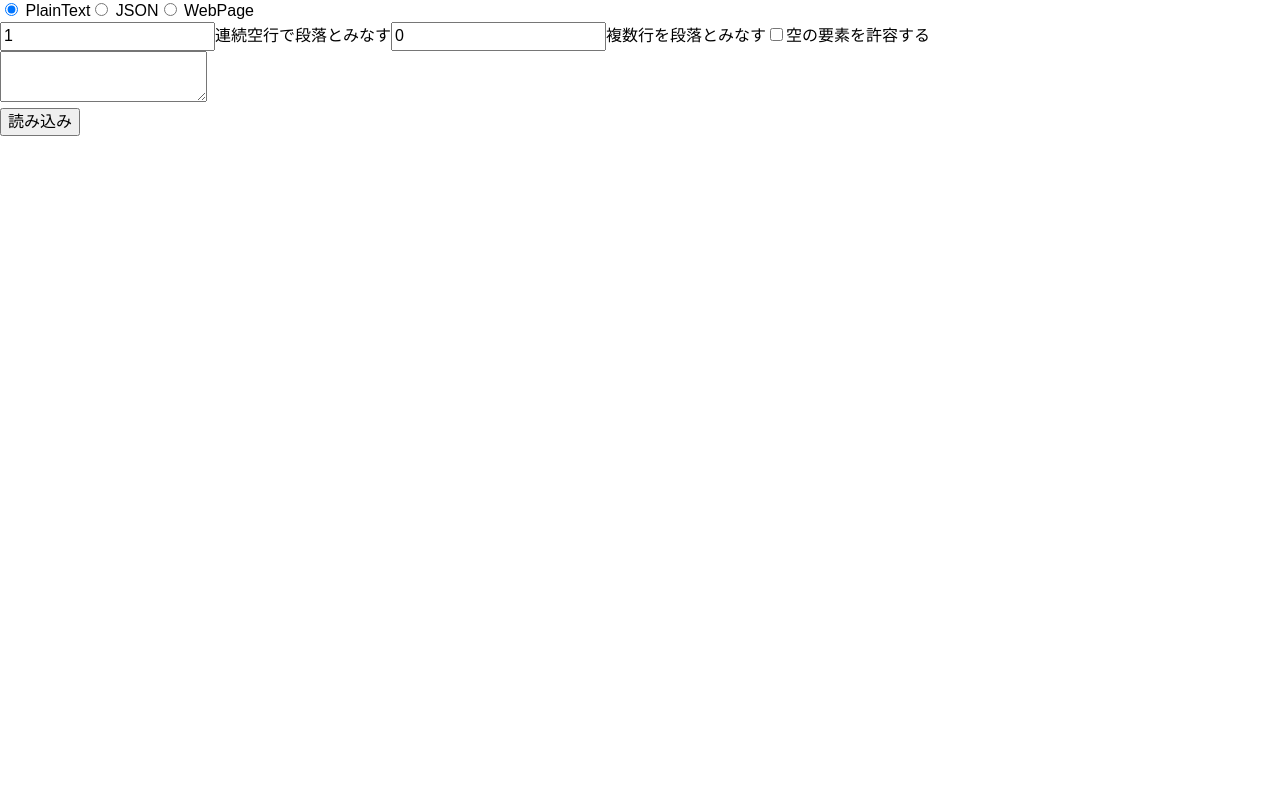
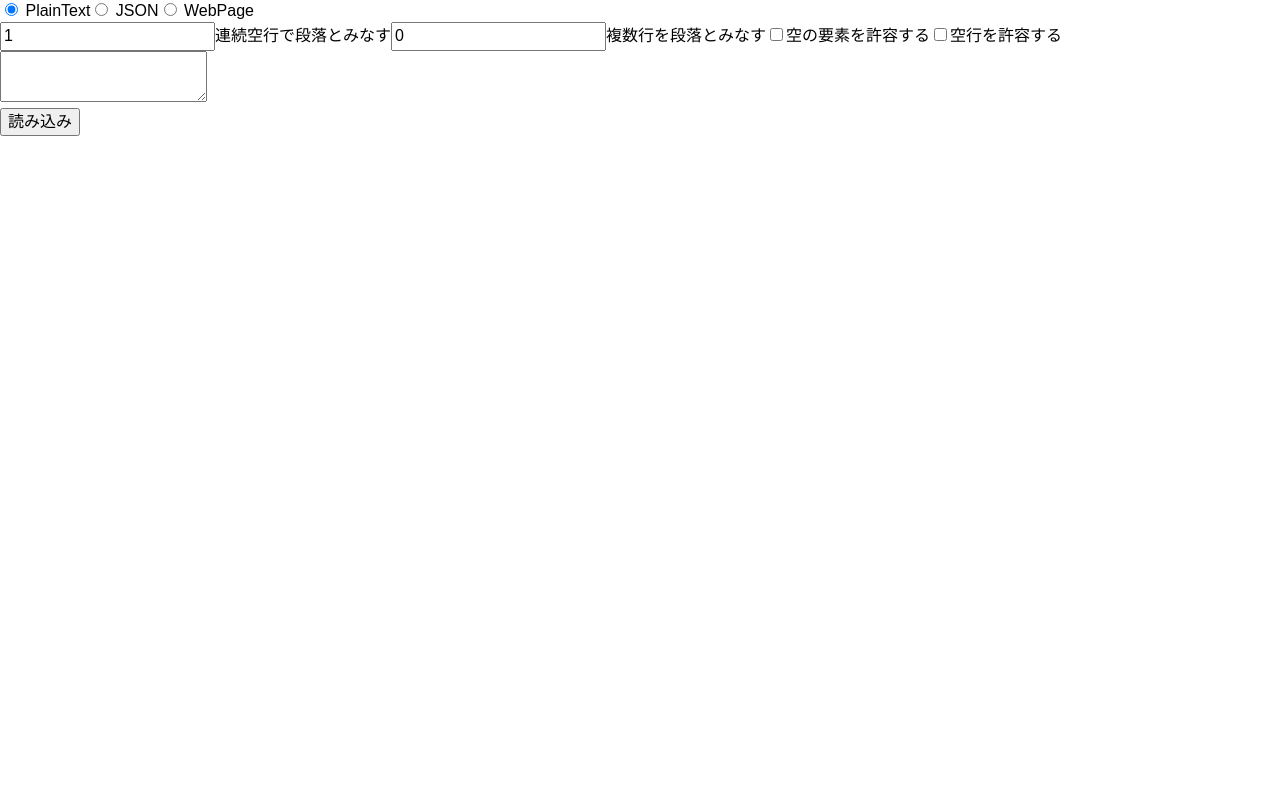
Before and after one commit to CrafterKina/tetori, a React (Create React App) app: page / in a window 1280 px wide. Shown: the top 800 px of the page. Built offline with nearby package versions, Linux system fonts and the light colour scheme.

Commit message:
Add allowEmptyLine option to PlainTextParser

```diff
--- a/src/PlainTextParser.tsx
+++ b/src/PlainTextParser.tsx
@@ -1,16 +1,22 @@
 import {TetoriContents} from "./Tetori";
 import React, {useState} from "react";
 
-type PlainTextParsing = { text: string, blanks: number | false, lines: number | false, allowEmpty: boolean };
+type PlainTextParsing = { text: string, blanks: number, lines: number, allowEmpty: boolean, allowEmptyLine: boolean };
 
 export function PlainTextParser(props: { onChange(params: { message: string, edit(): TetoriContents }): void }) {
     const {onChange} = props
-    const [state, setState] = useState<PlainTextParsing>({text: "", blanks: 1, lines: false, allowEmpty: false});
+    const [state, setState] = useState<PlainTextParsing>({
+        text: "",
+        blanks: 1,
+        lines: 0,
+        allowEmpty: false,
+        allowEmptyLine: false
+    });
 
     const update = (value: Partial<PlainTextParsing>) => setState(prevState => {
         const state = Object.assign({}, prevState, value);
         onChange({
-            message: `プレーンテキストから読み込み 空行数: ${state.blanks}, 行数: ${state.lines}, 空要素許容: ${state.allowEmpty}, テキスト: ${state.text.slice(0, 20)}`,
+            message: `プレーンテキストから読み込み 空行数: ${state.blanks}, 行数: ${state.lines}, 空要素許容: ${state.allowEmpty}, 空行許容: ${state.allowEmptyLine}, テキスト: ${state.text.slice(0, 20)}`,
             edit(): TetoriContents {
                 return parsePlainText(state);
             }
@@ -45,6 +51,14 @@ export function PlainTextParser(props: { onChange(params: { message: string, edi
                            }}/>
                     {"空の要素を許容する"}
                 </label>
+                <label>
+                    <input type={"checkbox"}
+                           checked={state.allowEmptyLine}
+                           onChange={(e) => {
+                               update({allowEmptyLine: e.target.checked});
+                           }}/>
+                    {"空行を許容する"}
+                </label>
             </div>
             <textarea value={state.text}
                       onChange={(e) => {
@@ -55,7 +69,7 @@ export function PlainTextParser(props: { onChange(params: { message: string, edi
 }
 
 export function splitPlainText(paramsObj: PlainTextParsing): string[] {
-    const {text, blanks, lines, allowEmpty} = paramsObj;
+    const {text, blanks, lines, allowEmpty, allowEmptyLine} = paramsObj;
 
     function blanksToSplit(text: string, num: number): string[] {
         return text.split(RegExp("\n{" + (num + 1) + ",}"));
@@ -71,9 +85,10 @@ export function splitPlainText(paramsObj: PlainTextParsing): string[] {
     }
 
     let chunk = [text];
-    if (blanks !== false && blanks > 0) chunk = chunk.flatMap(s => blanksToSplit(s, blanks));
-    if (lines !== false && lines > 0) chunk = chunk.flatMap(s => linesToSplit(s, lines));
+    if (blanks > 0) chunk = chunk.flatMap(s => blanksToSplit(s, blanks));
+    if (lines > 0) chunk = chunk.flatMap(s => linesToSplit(s, lines));
     if (!allowEmpty) chunk = chunk.filter(e => e.length !== 0);
+    if (!allowEmptyLine) chunk = chunk.map(s => s.replaceAll(/^\n|\n$/g, "").replaceAll(/\n+/g, "\n"));
     return chunk;
 }
 
```
Also changed, not shown: 1 other file (tests, documents, lock files or other folders).
